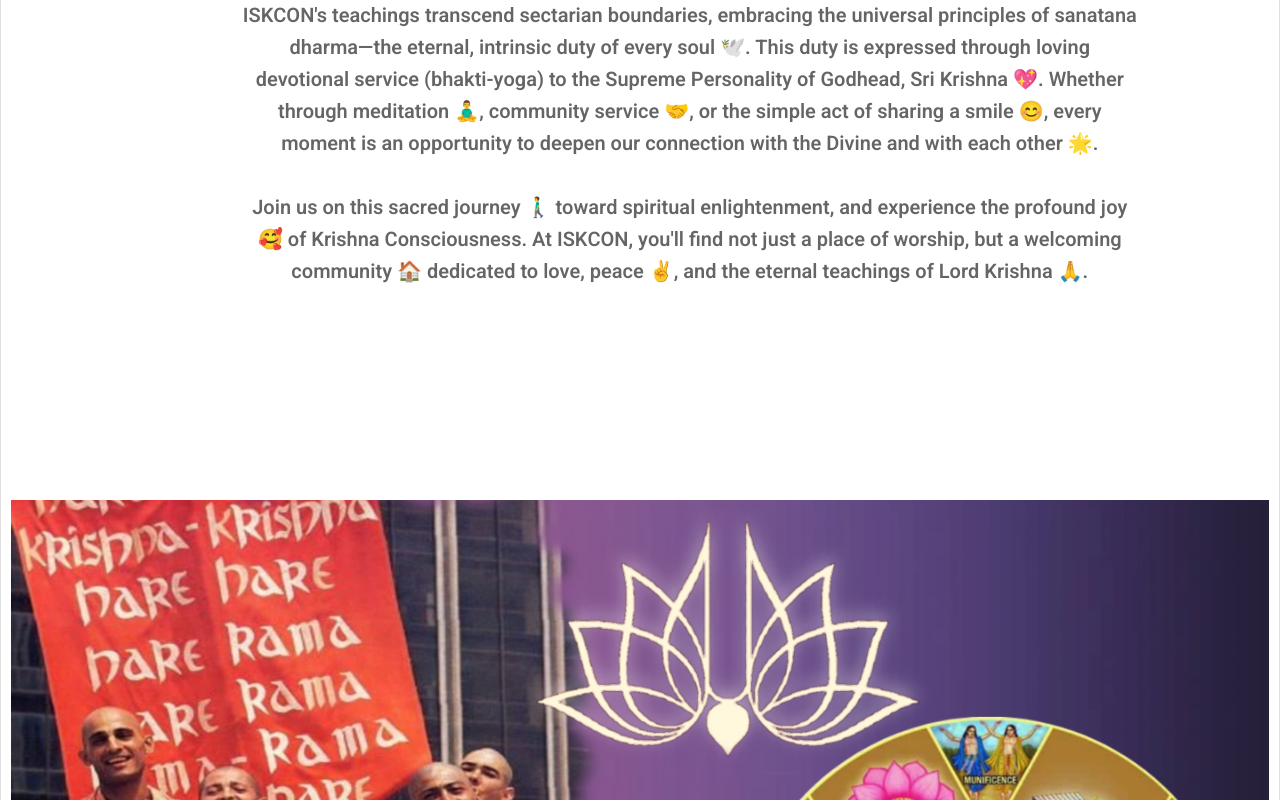
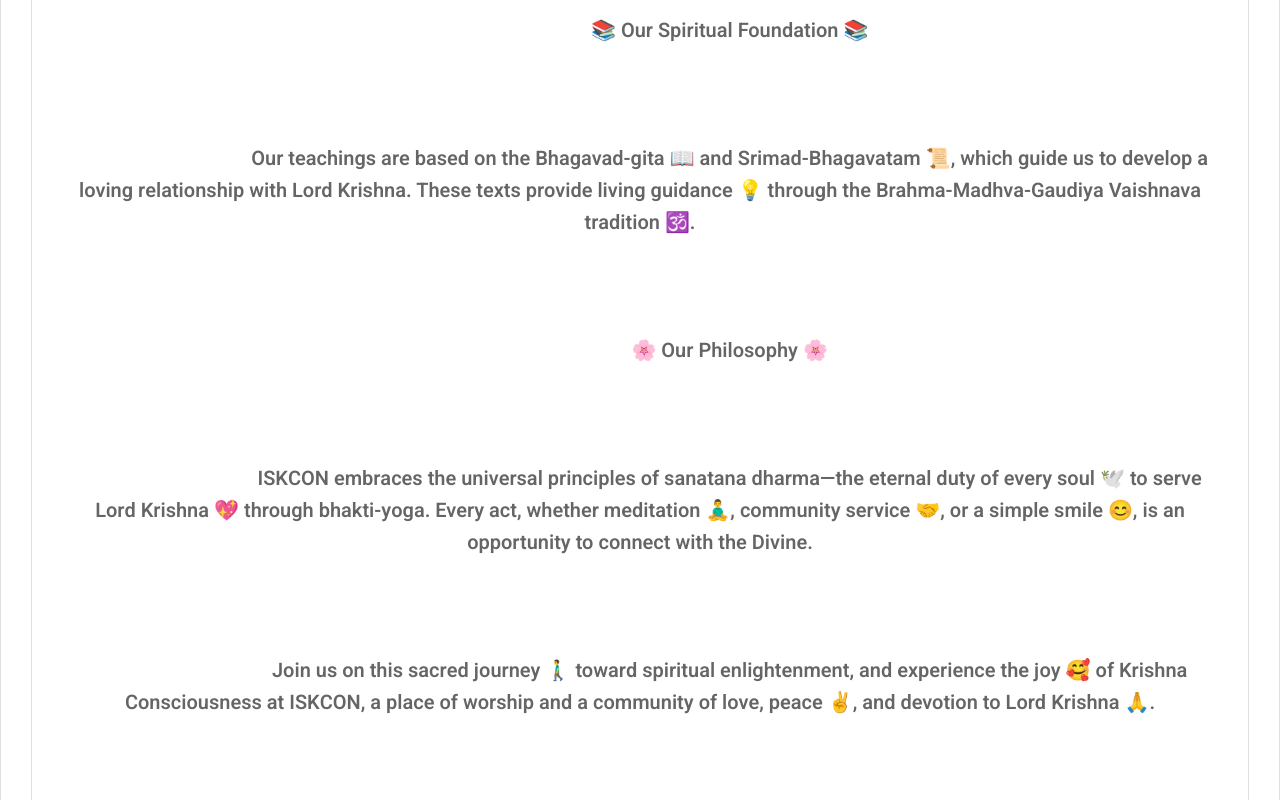
Before and after one commit to Shivangbijalwan/project_1, a plain HTML site: page ppt11.html in a window 1280 px wide. Shown: the part 1850-2650 px from the top of the page. Drawn offline with nearby package versions, Linux system fonts and the light colour scheme; files that its build step writes are made by us from their sources.

Commit message:
modified

```diff
--- a/ppt11.html
+++ b/ppt11.html
@@ -151,54 +151,37 @@
                 <p class="card">
 
                     <font class="card-text">
-                    <center>      Welcome to ISKCON 🌍 - INTERNATIONAL SOCIETY FOR KRISHNA CONSCIOUSNESS 🙏
+                    <center><div class="card">
+                        <div class="card-body">
+                            <p class="card-text">
+                                <center>
+                                    Welcome to ISKCON 🌍 - INTERNATIONAL SOCIETY FOR KRISHNA CONSCIOUSNESS 🙏<br><br>
 
-                    Founded in July 1966 by His Divine Grace A.C. Bhaktivedanta Swami Prabhupada, the International
-                    Society for Krishna Consciousness (ISKCON) is a global spiritual movement 🌟 rooted in the rich
-                    traditions of the Gaudiya-Vaishnava sampradaya. Often referred to as the Hare Krishna movement,
-                    ISKCON is dedicated to spreading the timeless wisdom of Vedic culture 📜 through the practice of
-                    bhakti-yoga—devotion to the Supreme Lord, Sri Krishna 🕉️.
+                                    Founded in July 1966 by His Divine Grace A.C. Bhaktivedanta Swami Prabhupada, ISKCON is a global spiritual movement 🌟 rooted in the Gaudiya-Vaishnava traditions. We are dedicated to spreading the wisdom of Vedic culture 📜 through bhakti-yoga—devotion to Lord Krishna 🕉️.<br><br>
 
-                    🌿 A Global Family United in Devotion 🌿
+                                    🌿 A Global Family 🌿<br><br>
 
-                    With over 400 temples 🛕, 40 rural communities 🌾, and more than 100 vegetarian restaurants 🍽️
-                    worldwide, ISKCON is more than a society—it’s a global family 🫂 united by a shared purpose. From
-                    bustling cities 🌆 to tranquil villages 🏞️, our centers serve as havens of spiritual learning,
-                    worship, and community. Our humanitarian initiatives, such as the renowned "Food for Life" program
-                    🍛, embody our commitment to compassion, offering free vegetarian meals to those in need, nourishing
-                    both body and soul 💛.
+                                    With over 400 temples 🛕, 40 rural communities 🌾, and more than 100 vegetarian restaurants 🍽️ worldwide, ISKCON is a global family united by love and devotion. Our centers serve as spiritual havens, and our "Food for Life" program 🍛 offers free meals to those in need, nourishing both body and soul 💛.<br><br>
 
-                    🌼 Our Sacred Mission: Spreading the Joy of Krishna Consciousness 🌼
+                                    🌼 Our Mission 🌼<br><br>
 
-                    ISKCON's mission is to illuminate the path of self-realization and God consciousness ✨ for people
-                    across the world. Our teachings emphasize the transformative power of the Holy Names:
-                    Hare Krishna Hare Krishna Krishna Krishna Hare Hare
-                    Hare Rama Hare Rama Rama Rama Hare Hare
-                    In the age of Kali-yuga, this sacred mantra 🎶 is a direct channel to the Supreme Lord, bringing
-                    peace, joy 😌, and spiritual awakening to all who chant it.
+                                    ISKCON's mission is to spread the joy of Krishna Consciousness. The sacred mantra:
+                                    Hare Krishna Hare Krishna Krishna Krishna Hare Hare, Hare Rama Hare Rama Rama Rama Hare Hare 🎶, brings peace, joy 😌, and spiritual awakening to all who chant it.<br><br>
 
-                    📚 Our Spiritual Foundation: Wisdom from the Vedas 📚
+                                    📚 Our Spiritual Foundation 📚<br><br>
 
-                    At the core of ISKCON's teachings are the Vedic scriptures, including the Bhagavad-gita 📖 and
-                    Srimad-Bhagavatam 📜, which guide us in developing a personal, loving relationship with Sri Sri
-                    Radha Krishna. These texts are not merely historical or philosophical works; they are living guides
-                    💡 to a life of devotion, received through an unbroken chain of spiritual teachers 👳‍♂️ in the
-                    Brahma-Madhva-Gaudiya Vaishnava sampradaya. This lineage connects us directly to the divine wisdom
-                    imparted by Lord Krishna Himself 🙌 and passed down through saints like Srila Vyasadeva, Srila
-                    Madhvacharya, and Sri Caitanya Mahaprabhu 🕉️.
+                                    Our teachings are based on the Bhagavad-gita 📖 and Srimad-Bhagavatam 📜, which guide us to develop a loving relationship with Lord Krishna. These texts provide living guidance 💡 through the Brahma-Madhva-Gaudiya Vaishnava tradition 🕉️.<br><br>
 
-                    🌸 Our Eternal Philosophy: Living the Principles of Sanatana Dharma 🌸
+                                    🌸 Our Philosophy 🌸<br><br>
 
-                    ISKCON's teachings transcend sectarian boundaries, embracing the universal principles of sanatana
-                    dharma—the eternal, intrinsic duty of every soul 🕊️. This duty is expressed through loving
-                    devotional service (bhakti-yoga) to the Supreme Personality of Godhead, Sri Krishna 💖. Whether
-                    through meditation 🧘‍♂️, community service 🤝, or the simple act of sharing a smile 😊, every
-                    moment is an opportunity to deepen our connection with the Divine and with each other 🌟.
+                                    ISKCON embraces the universal principles of sanatana dharma—the eternal duty of every soul 🕊️ to serve Lord Krishna 💖 through bhakti-yoga. Every act, whether meditation 🧘‍♂️, community service 🤝, or a simple smile 😊, is an opportunity to connect with the Divine.<br><br>
 
-                    Join us on this sacred journey 🚶‍♂️ toward spiritual enlightenment, and experience the profound joy
-                    🥰 of Krishna Consciousness. At ISKCON, you'll find not just a place of worship, but a welcoming
-                    community 🏠 dedicated to love, peace ✌️, and the eternal teachings of Lord Krishna 🙏.
-              </center></font>
+                                    Join us on this sacred journey 🚶‍♂️ toward spiritual enlightenment, and experience the joy 🥰 of Krishna Consciousness at ISKCON, a place of worship and a community of love, peace ✌️, and devotion to Lord Krishna 🙏.
+                                </center>
+                            </p>
+                        </div>
+                    </div>
+
                 </p>
                 <p class="card-text"></p>
             </div>
```
